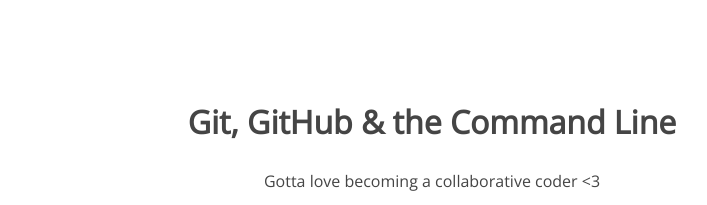
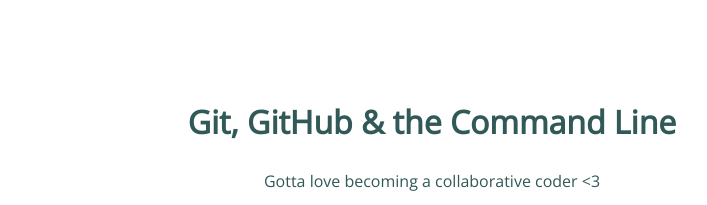
Before and after one commit to milanla/105-project, a plain HTML site: page index.html in a window 1280 px wide. Shown: the top 205 px of the page, without its empty margins (208-915 px from the left). Drawn offline with nearby package versions, Linux system fonts and the light colour scheme.

Commit message:
change header color

```diff
--- a/css/style.css
+++ b/css/style.css
@@ -5,7 +5,7 @@
 section h1,
 section p {
   text-align: center;
-	color: #454545;
+  color: #305958;
 }
 section h1 {
   font: 32px 'Open Sans';
```
Lines whose indentation alone changed are shown as unchanged.
